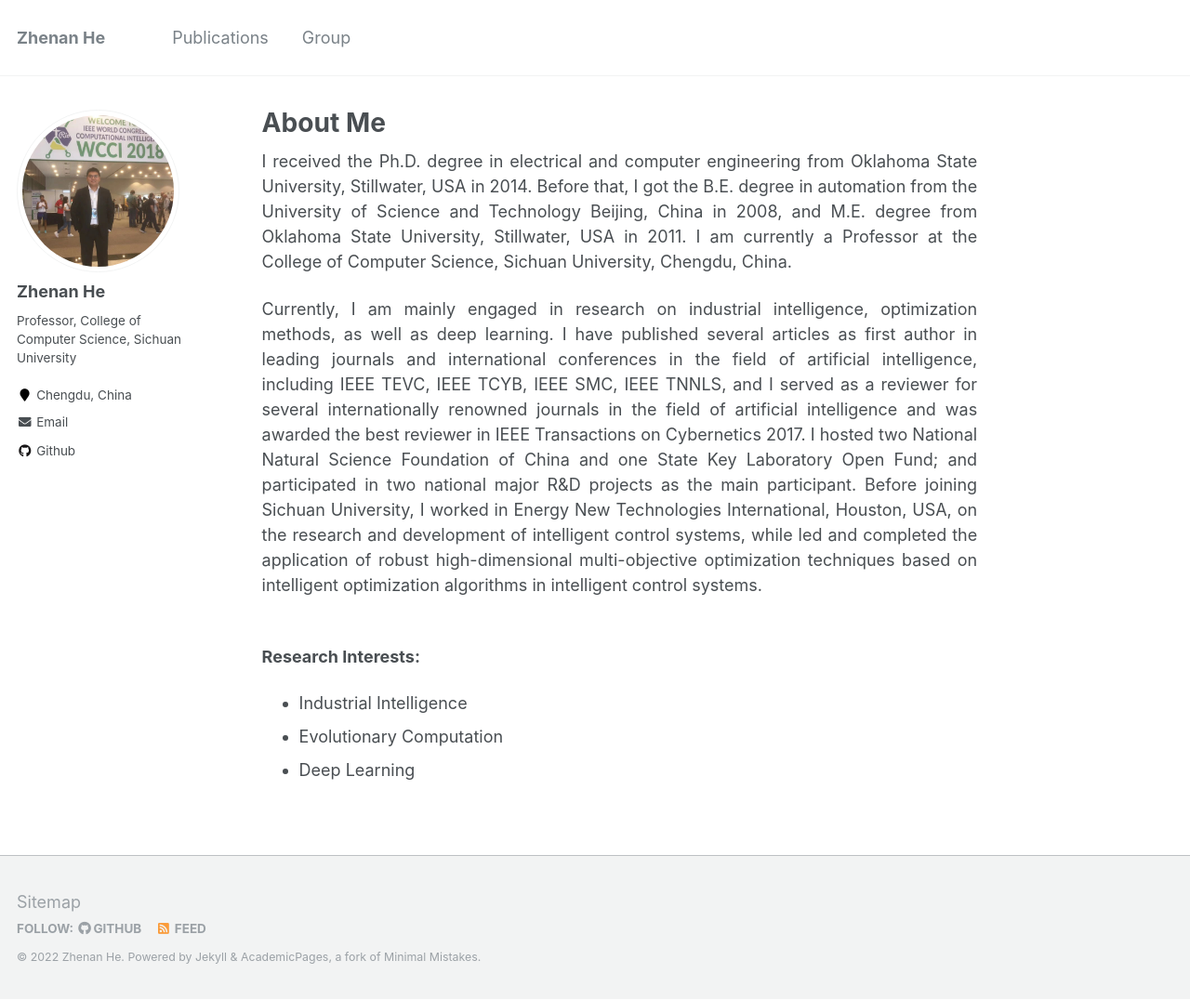
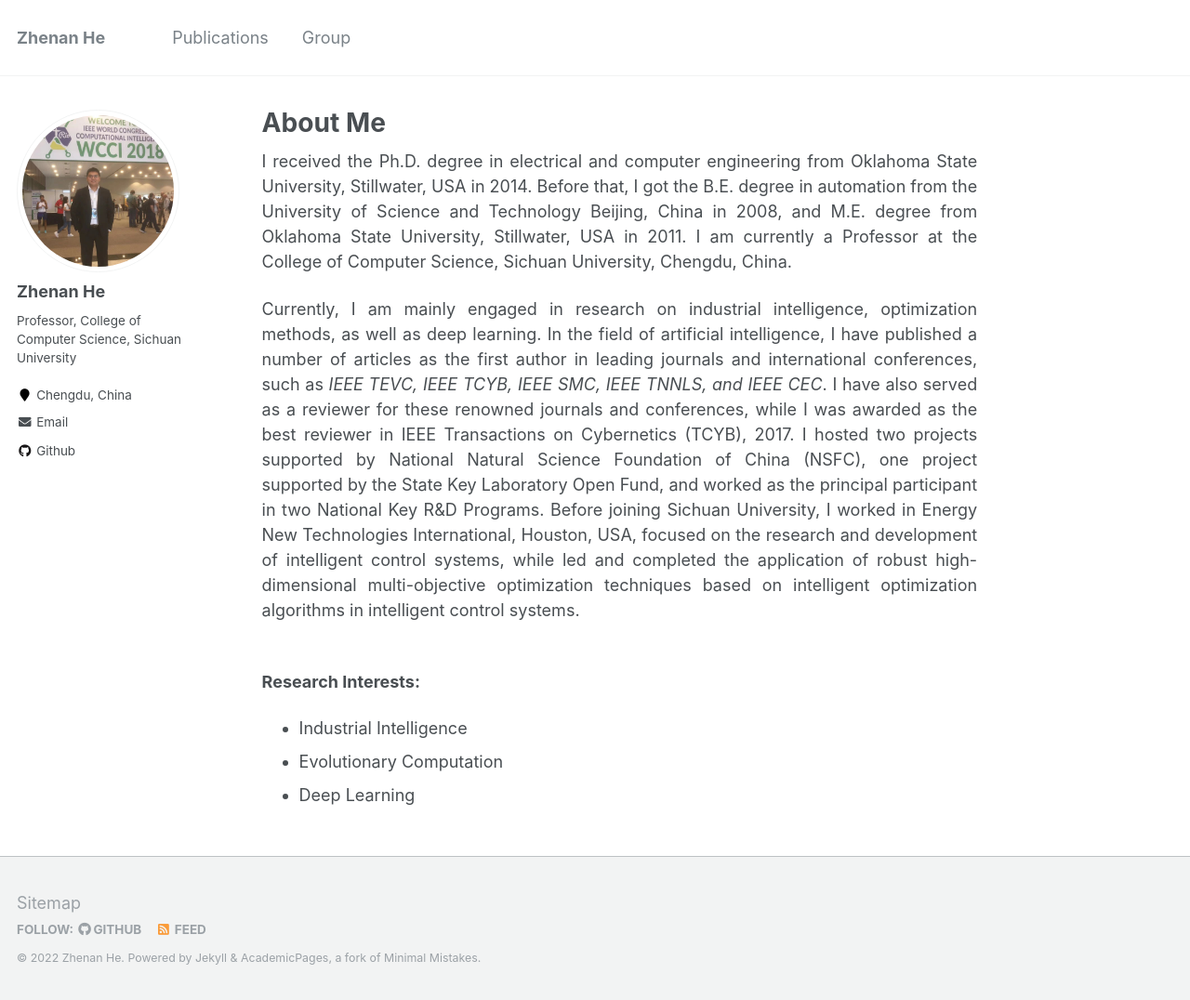
Before and after one commit to ZhenanHe/ZhenanHe.github.io, a Jekyll site: the page built from _pages/about.md, in a window 1280 px wide and 1076 px high. Shown: the whole window at 93% size. Built offline with Jekyll 4.4.1, drawn with Linux system fonts in a browser that asks for light colours.

Commit message:
Update about.md

```diff
--- a/_pages/about.md
+++ b/_pages/about.md
@@ -13,7 +13,7 @@ I received the Ph.D. degree in electrical and computer engineering from Oklahoma
 </p>
 
 <p style="text-align:justify;">
-Currently, I am mainly engaged in research on industrial intelligence, optimization methods, as well as deep learning. I have published several articles as first author in leading journals and international conferences in the field of artificial intelligence, including IEEE TEVC, IEEE TCYB, IEEE SMC, IEEE TNNLS, and I served as a reviewer for several internationally renowned journals in the field of artificial intelligence and was awarded the best reviewer in IEEE Transactions on Cybernetics 2017. I hosted two National Natural Science Foundation of China and one State Key Laboratory Open Fund; and participated in two national major R&D projects as the main participant. Before joining Sichuan University, I worked in Energy New Technologies International, Houston, USA, on the research and development of intelligent control systems, while led and completed the application of robust high-dimensional multi-objective optimization techniques based on intelligent optimization algorithms in intelligent control systems.
+Currently, I am mainly engaged in research on industrial intelligence, optimization methods, as well as deep learning. In the field of artificial intelligence, I have published a number of articles as the first author in leading journals and international conferences, such as <i>IEEE TEVC, IEEE TCYB, IEEE SMC, IEEE TNNLS, and IEEE CEC</i>. I have also served as a reviewer for these renowned journals and conferences, while I was awarded as the best reviewer in IEEE Transactions on Cybernetics (TCYB), 2017. I hosted two projects supported by National Natural Science Foundation of China (NSFC), one project supported by the State Key Laboratory Open Fund, and worked as the principal participant in two National Key R&D Programs. Before joining Sichuan University, I worked in Energy New Technologies International, Houston, USA, focused on the research and development of intelligent control systems, while led and completed the application of robust high-dimensional multi-objective optimization techniques based on intelligent optimization algorithms in intelligent control systems.
 </p>
 <br/>
 **Research Interests:**
```
